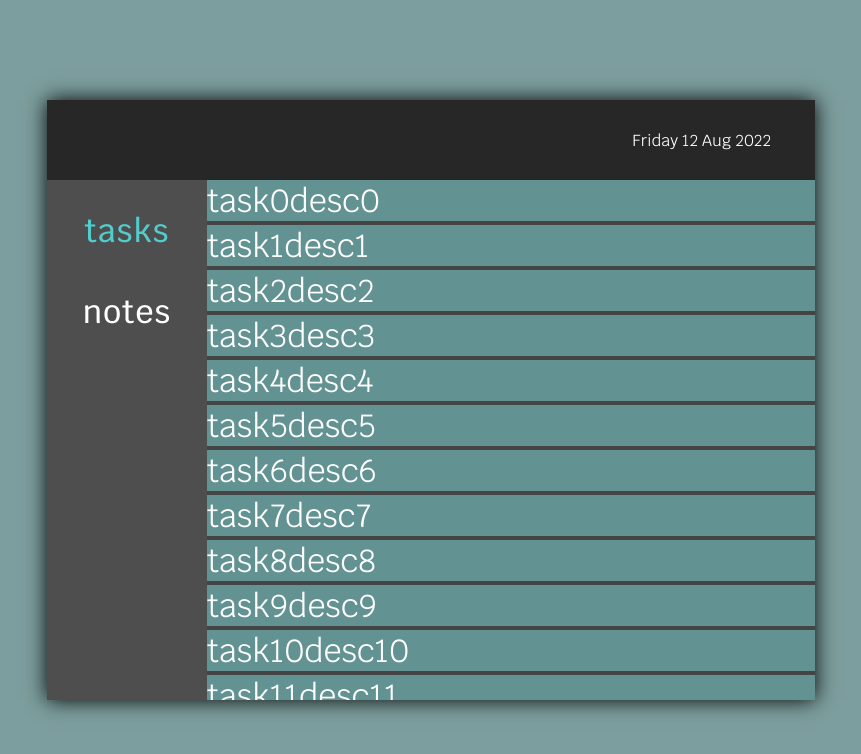
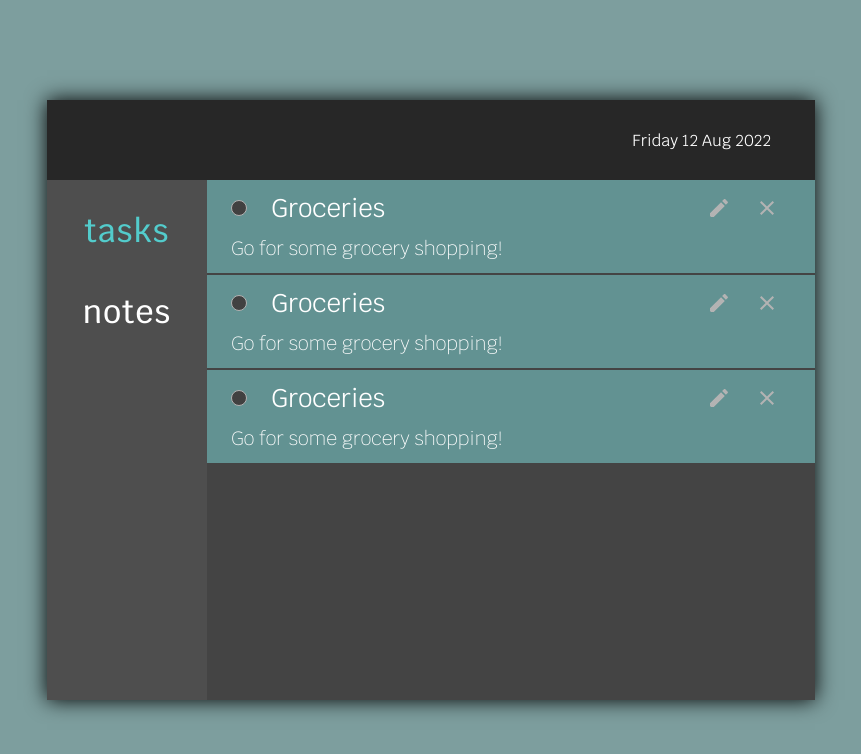
Before and after one commit to imranradzi/to-do-list, a website built with webpack: page dist/index.html in a window 1280 px wide. Both pictures are taken after a click on the element "tasks". Shown: the whole page, without its empty margins (209-1070 px from the left). Built offline with nearby package versions, Linux system fonts and the light colour scheme.

Commit message:
added edit and delete buttons for the tasks, finished (hopefully) writing the functionality for delete button

```diff
--- a/src/modules/sidebar.js
+++ b/src/modules/sidebar.js
@@ -9,6 +9,8 @@ function sideBtn(name, func) {
   div.setAttribute('id', name);
   div.addEventListener('click', (e) => {
     func();
+    // adds sidebar-clicked class to clicked button
+    // which then highlights the button
     if (e.target == div) {
       for (const btn of sideBtnArr) {
         if (btn != div) {
--- a/src/modules/tasks.js
+++ b/src/modules/tasks.js
@@ -1,16 +1,67 @@
 import { mainContent } from "./dom";
 import '../styles/tasks.css';
+
+let taskArr = [];
 
 const tasksContent = document.createElement('div');
 tasksContent.setAttribute('id', 'tasks-content');;
 
-const task = (name, description) => {
+const checkCircle = () => {
+  const circle = document.createElement('div');
+  circle.classList.add('check-circle');
+
+  circle.addEventListener('click', () => {
+    if (circle.classList.contains('circle-checked')) {
+      circle.classList.remove('circle-checked');
+    } else {
+      circle.classList.add('circle-checked');
+    }
+  });
+
+  return circle;
+}
+
+function taskEdit(div) {
+  console.log(`div id is ${div.getAttribute('id')}`);
+  console.log('task edit button');
+  displayTasks();
+}
+
+function taskDelete(div) {
+  let left = taskArr.slice(0, parseInt(div.getAttribute('id')));
+  let right = taskArr.slice(parseInt(div.getAttribute('id'))+1, taskArr.length);
+  taskArr = left.concat(right);
+  displayTasks();
+}
+
+const button = (btnName, func, div) => {
+  const btn = document.createElement('img');
+  btn.setAttribute('src', `./svg/${btnName}.svg`);
+  btn.setAttribute('height', '24px');
+  btn.addEventListener('click', () => {
+    func(div);
+  });
+
+  return btn;
+}
+
+export const task = (name, description) => {
   const div = document.createElement('div');
   div.classList.add('task');
 
+  const nameDivChild = document.createElement('div');
+  nameDivChild.textContent = name;
+
+  const taskButtons = document.createElement('div');
+  taskButtons.classList.add('task-buttons');
+  taskButtons.appendChild(button('edit', taskEdit, div));
+  taskButtons.appendChild(button('delete', taskDelete, div));
+
   const nameDiv = document.createElement('div');
-  nameDiv.textContent = name;
   nameDiv.classList.add('task-name');
+  nameDiv.appendChild(checkCircle());
+  nameDiv.appendChild(nameDivChild);
+  nameDiv.appendChild(taskButtons);
 
   const descDiv = document.createElement('div');
   descDiv.textContent = description;
@@ -22,18 +73,27 @@ const task = (name, description) => {
   return {div};
 }
 
-let taskArr = [];
-
-for (let i = 0; i < 20; i++) {
-  taskArr.push(task(`task${i}`, `desc${i}`));
+for (let i = 0; i < 3; i++) {
+  taskArr.push(task(`Groceries`, `Go for some grocery shopping!`));
 }
 
 export function displayTasks() {
+  // clear main content
   while (mainContent.firstChild) {
     mainContent.removeChild(mainContent.lastChild);
   }
   mainContent.appendChild(tasksContent)
+
+  // clear tasks content
+  while (tasksContent.firstChild) {
+    tasksContent.removeChild(tasksContent.lastChild);
+  }
+
+  // add contents of taskArr to tasks content
+  let index = 0;
   for (const arr of taskArr) {
+    arr.div.setAttribute('id', `${index}`);
     tasksContent.appendChild(arr.div);
+    index++;
   };
 }
--- a/src/styles/tasks.css
+++ b/src/styles/tasks.css
@@ -1,15 +1,66 @@
 #tasks-content {
   height: 100%;
   width: 100%;
-  display: grid;
-  gap: 4px;
-}
-
-#tasks-content > div {
-  background-color: rgb(98, 146, 146);
-  width: 100%;
+  display: flex;
+  flex-direction: column;
 }
 
 .task {
+  background-color: rgb(98, 146, 146);
   display: flex;
+  flex-direction: column;
+  margin-bottom: 2px;
+  width: 100%;
+  height: 100px;
+  flex: 0;
+
 }
+
+.task-name {
+  font-size: 0.8rem;
+  display: flex;
+  align-items: center;
+}
+
+.task-description {
+  display: flex;
+  font-size: 0.6rem;
+  font-weight: lighter;
+  padding: 0px 24px 12px 24px;
+}
+
+.check-circle {
+  margin: 20px 24px;
+  height: 14px;
+  width: 14px;
+  border-radius: 100%;
+  border-style: solid;
+  border-width: 1px;
+  background-color: rgb(65, 65, 65);
+  border-color: rgb(179, 179, 179);
+}
+
+.check-circle:hover {
+  background-color: rgb(255, 145, 145);
+}
+
+.circle-checked {
+  background-color: rgb(134, 211, 211);
+}
+
+.task-buttons {
+  flex: 1;
+  display: flex;
+  justify-content: end;
+  margin-right: 24px;
+}
+
+.task-buttons > img {
+  padding: 4px;
+  border-radius: 100%;
+  margin: 0px 8px;
+}
+
+.task-buttons > img:hover {
+  background-color: rgb(59, 59, 59);
+}
```
Also changed, not shown: dist/main.js, dist/svg/delete.svg (added), dist/svg/edit.svg (added).
